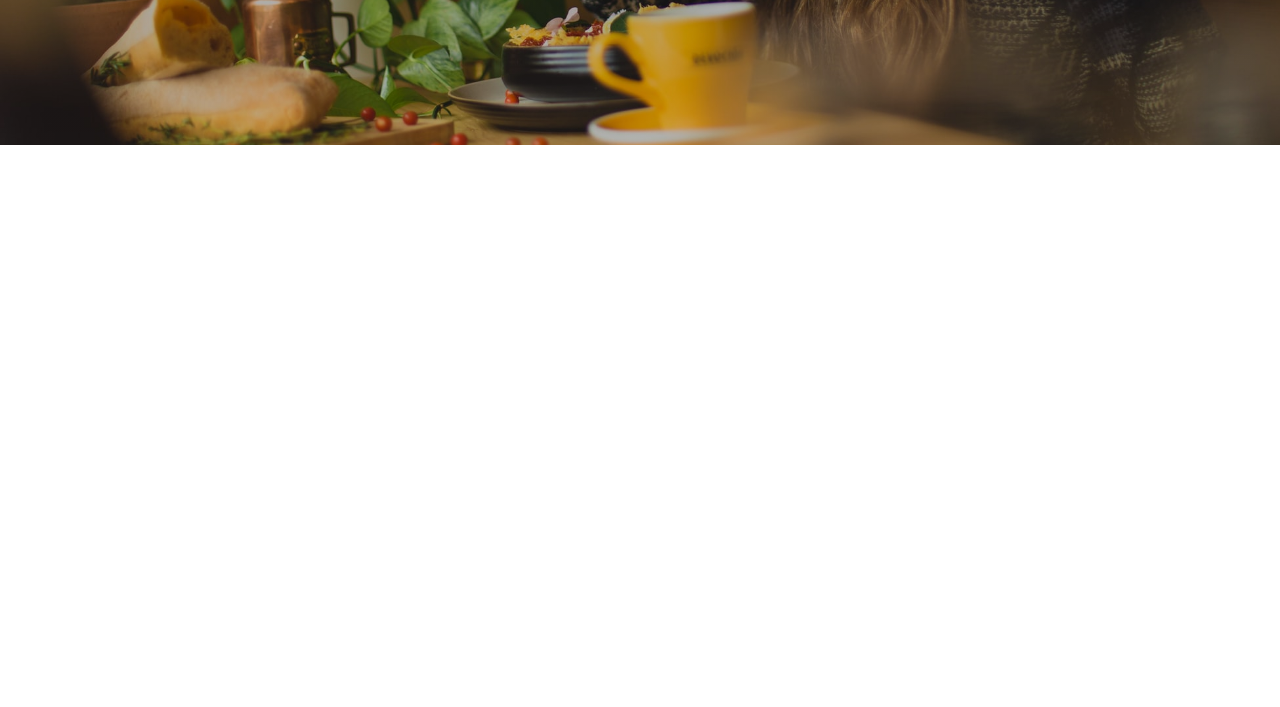
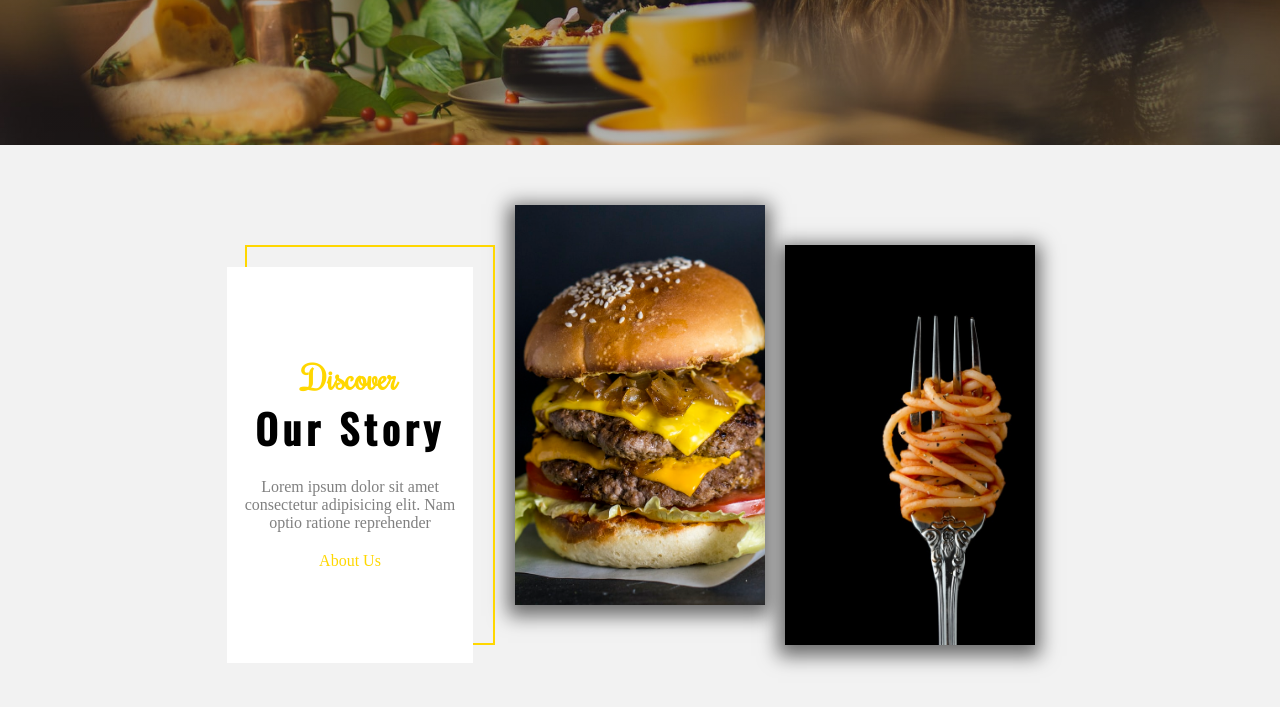
Before and after one commit to Ramdane1/Restaurant-webSite, a plain HTML site: page index.html in a window 1280 px wide. Shown: the part 555-1262 px from the top of the page. Before the commit the page ends 800 px from the top, so only its background shows below. Drawn offline with nearby package versions, Linux system fonts and the light colour scheme; a web font is replaced by a local one.

Commit message:
Part 2 - 3 Cards discover -

```diff
--- a/css/main.css
+++ b/css/main.css
@@ -94,3 +94,82 @@ nav{
     font-size: 25px;
     padding-left: 20px;
 }
+
+/* ***************************** Discover section*********************************/
+.discover-section{
+    background-color: #f2f2f2;
+    display: flex;
+    justify-content: center;
+    padding: 100px;
+}
+
+
+
+.food-border{
+    border: 2px solid gold;
+    position: relative;
+}
+
+.food-overlay{
+    background-color: #fff;
+    position: absolute;
+    right: 20px;
+    top: 20px;
+    width: 100%;
+    height: 100%;
+}
+
+.food-item{
+    height: 400px;
+    width: 250px;
+
+    margin-left: 10px;
+    margin-right: 10px;
+    text-align: center;
+
+}
+
+.food-item p{
+    color: gray;
+    font-size: 16px;
+    margin-top: 20px;
+    margin-bottom: 20px;
+}
+
+.food-item a{
+    font-size: 16px;
+    text-decoration: none;
+    color: gold;
+}
+
+.food-1{
+    background-image: url("../images/burger.jpg");
+    background-size: cover;
+    margin-top: -40px;
+    -webkit-box-shadow: -1px 5px 18px 6px rgba(0,0,0,0.56);
+-moz-box-shadow: -1px 5px 18px 6px rgba(0,0,0,0.56);
+box-shadow: -1px 5px 18px 6px rgba(0,0,0,0.56);
+}
+
+.food-2{
+    background-image: url("../images/pasta.jpg");
+    background-size: cover;
+    -webkit-box-shadow: -1px 5px 18px 6px rgba(0,0,0,0.56);
+-moz-box-shadow: -1px 5px 18px 6px rgba(0,0,0,0.56);
+box-shadow: -1px 5px 18px 6px rgba(0,0,0,0.56);
+}
+
+.discover-h1{
+    font-family: 'Rochester', cursive;
+    color: gold;
+
+    margin-top: 90px;
+}
+
+.discover-h2{
+    font-family: 'Oswald', sans-serif;
+    color:#000000;
+    font-size: 40px;
+    letter-spacing: 5px;
+
+}
--- a/index.html
+++ b/index.html
@@ -15,6 +15,8 @@
     <link rel="stylesheet" href="css/main.css">
 </head>
 <body>
+
+    <!-- Start Header -->
     <header>
         <nav>
             <h2 class="logo"> <a href="index.html">Foudy</a> </h2>
@@ -32,5 +34,28 @@
         <h1 class="header-title-2">5 Start Restaurant</h1>
         <a href="#" class="header-cta-button">Book Table</a>
     </header>
+    <!-- End Header -->
+
+    <!-- Start Cards -->
+
+    <div class="discover-section">
+        <div class="food-item food-border">
+            <div class="food-overlay">
+                <h1 class="discover-h1">Discover </h1>
+                <h2 class="discover-h2">Our Story</h2>
+                <p>Lorem ipsum dolor sit amet consectetur adipisicing elit. Nam optio ratione reprehender</p>
+                <a href="">About Us</a>
+            </div>
+
+        </div>
+        <div class="food-item food-1">
+
+        </div>
+        <div class="food-item food-2">
+
+        </div>
+    </div>
+
+    <!-- End Cards -->
 </body>
 </html>
```
Also changed, not shown: images/burger.jpg (added), images/pasta.jpg (added).
